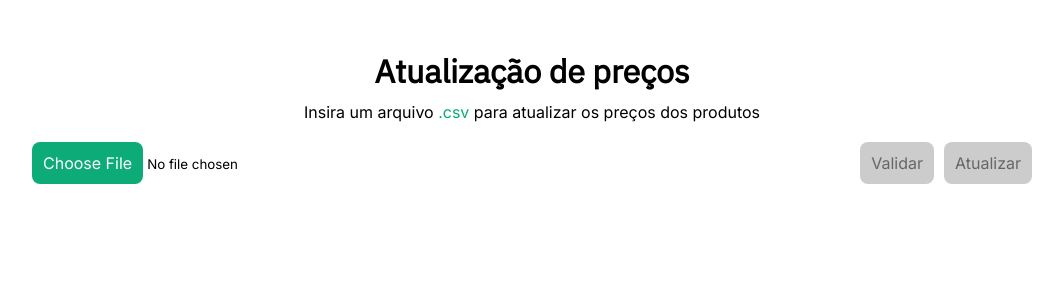
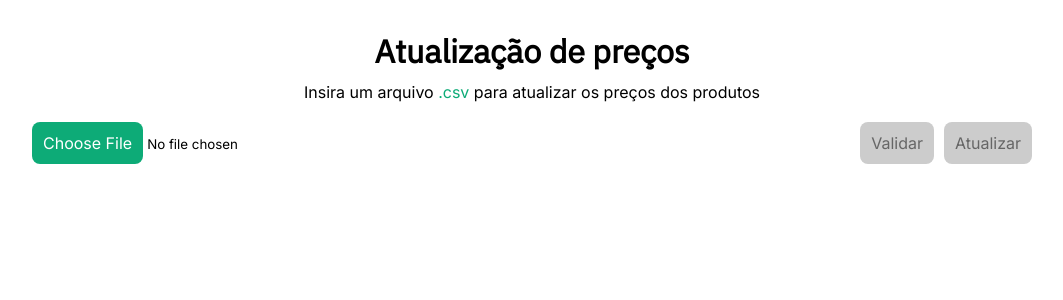
Before and after one commit to vitorhugomendes/shopper, a React (Vite) app in the folder frontend/: page / in a window 1280 px wide. Shown: the top 300 px of the page, without its empty margins (108-1171 px from the left). Built offline with nearby package versions, Linux system fonts and the light colour scheme.

Commit message:
fix: productTable style

```diff
--- a/frontend/src/components/ProductsTable/style.ts
+++ b/frontend/src/components/ProductsTable/style.ts
@@ -14,9 +14,9 @@ export const StyledProductsTable = styled.table`
   align-self: center;
   border-collapse: collapse;
   margin: 25px 0;
-  font-size: 0.9em;
+  font-size: 0.6em;
   font-family: 'Inter', sans-serif;
-  min-width: 300px;
+  max-width: 1000px;
   width: 100%;
   animation: ${AnimationFadeIn} 0.5s;
 
@@ -61,4 +61,8 @@ export const StyledProductsTable = styled.table`
       color: ${({ theme }) => theme.colors.error};
     }
   }
+
+  @media (min-width: 500px) {
+    font-size: 0.9em;
+  }
 `;
--- a/frontend/src/pages/Home/styled.ts
+++ b/frontend/src/pages/Home/styled.ts
@@ -1,12 +1,11 @@
 import styled from 'styled-components';
 
 export const StyledHomePage = styled.main`
-  padding: 50px;
+  padding: 30px;
 
   .home-container {
     display: flex;
     flex-direction: column;
-
     width: 100%;
     max-width: 1000px;
     margin: 0 auto;
```
